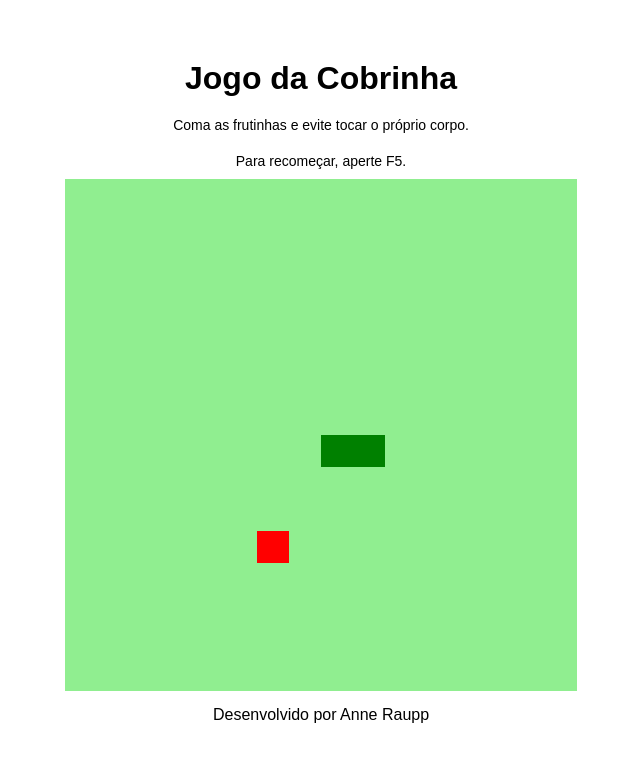
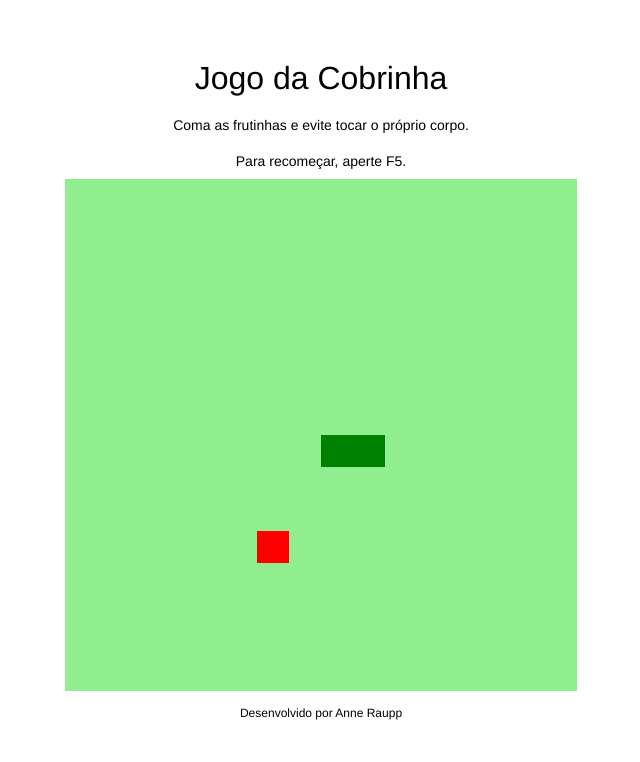
Before and after one commit to anneraupp/snake-game, a plain HTML site: page index.html in a window 1280 px wide. Shown: the whole page, without its empty margins (327-967 px from the left). Drawn offline with Linux system fonts and the light colour scheme.

Commit message:
altera css

```diff
--- a/style.css
+++ b/style.css
@@ -6,17 +6,19 @@ body{
     align-items: center;
     margin-top: 50px;
     width: 100%;
-    font-family: Arial, Helvetica, sans-serif;
+    font-family:  Helvetica, sans-serif;
 }
 
 h5 {
     font-size: 14px;
-    font-weight:lighter;
+    font-weight:normal;
     margin: 10px 0;
 }
 
 h1 {
     margin: 10px;
+    font-family:  Helvetica, sans-serif;
+    font-weight: normal;
 }
 
 header {
@@ -24,10 +26,10 @@ header {
     flex-direction: column;
     justify-content: space-between;
     align-items: center;
-    position: relative;
-    justify-content: center;
+
 }
 
 footer {
     margin: 15px;
+    font-size: 12px;
 }
```
